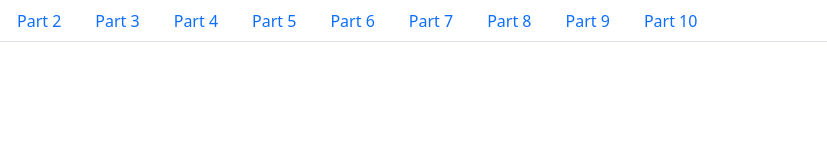
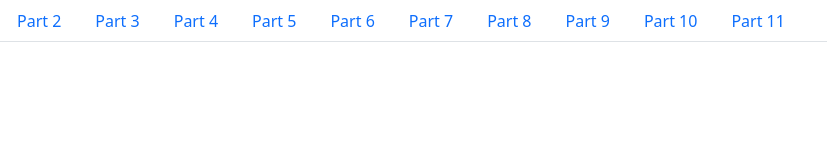
Before and after one commit to JoseHdez2-courses/rxjs-observables, a React (Create React App) app: page / in a window 1280 px wide. Shown: the top 160 px of the page, without its empty margins (0-827 px from the left). Built offline with nearby package versions, Linux system fonts and the light colour scheme.

Commit message:
Understand the RxJS create Operator

```diff
--- a/src/App.tsx
+++ b/src/App.tsx
@@ -11,7 +11,8 @@ const parts = [
   Parts.Part07,
   Parts.Part08,
   Parts.Part09,
-  Parts.Part10
+  Parts.Part10,
+  Parts.Part11
 ];
 
 export default function App() {
--- a/src/components/parts.tsx
+++ b/src/components/parts.tsx
@@ -309,3 +309,39 @@ export const Part10 = () => {
     </div>
   );
 };
+
+export const Part11 = () => {
+  const title = "Understand the RxJS create Operator";
+
+  function subscribe(observer) {
+    observer.next(42);
+    observer.next(100);
+    observer.next(200);
+    observer.complete();
+  }
+
+  let foo = new Observable(subscribe);
+
+  let observer = {
+    next: (x) => {
+      console.log(`next ${x}`);
+    },
+    error: (err) => {
+      console.error(`error: ${err}`);
+    },
+    complete: () => {
+      console.log(`done`);
+    }
+  };
+
+  const onClick = () => {
+    foo.subscribe(observer);
+  };
+
+  return (
+    <div>
+      <h5>{title}</h5>
+      <Button onClick={() => onClick()}>Open console and click this</Button>
+    </div>
+  );
+};
```
